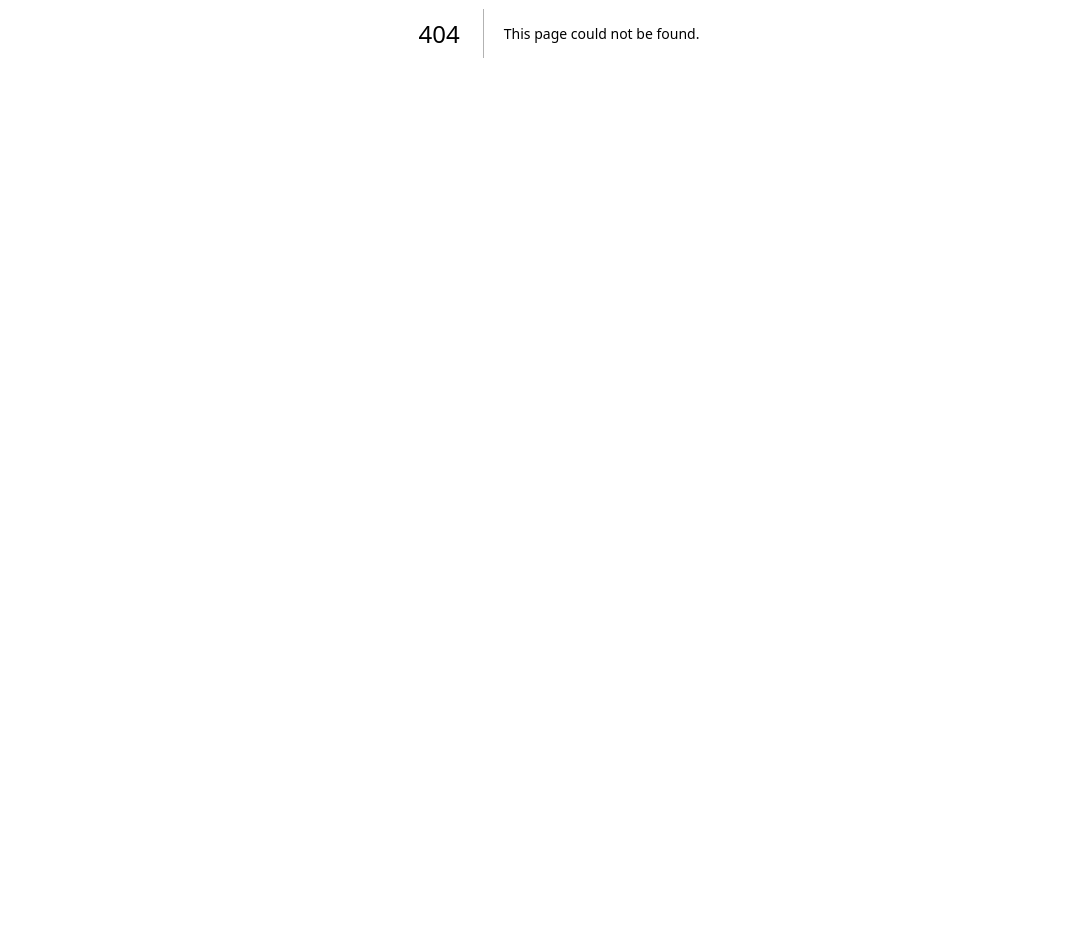
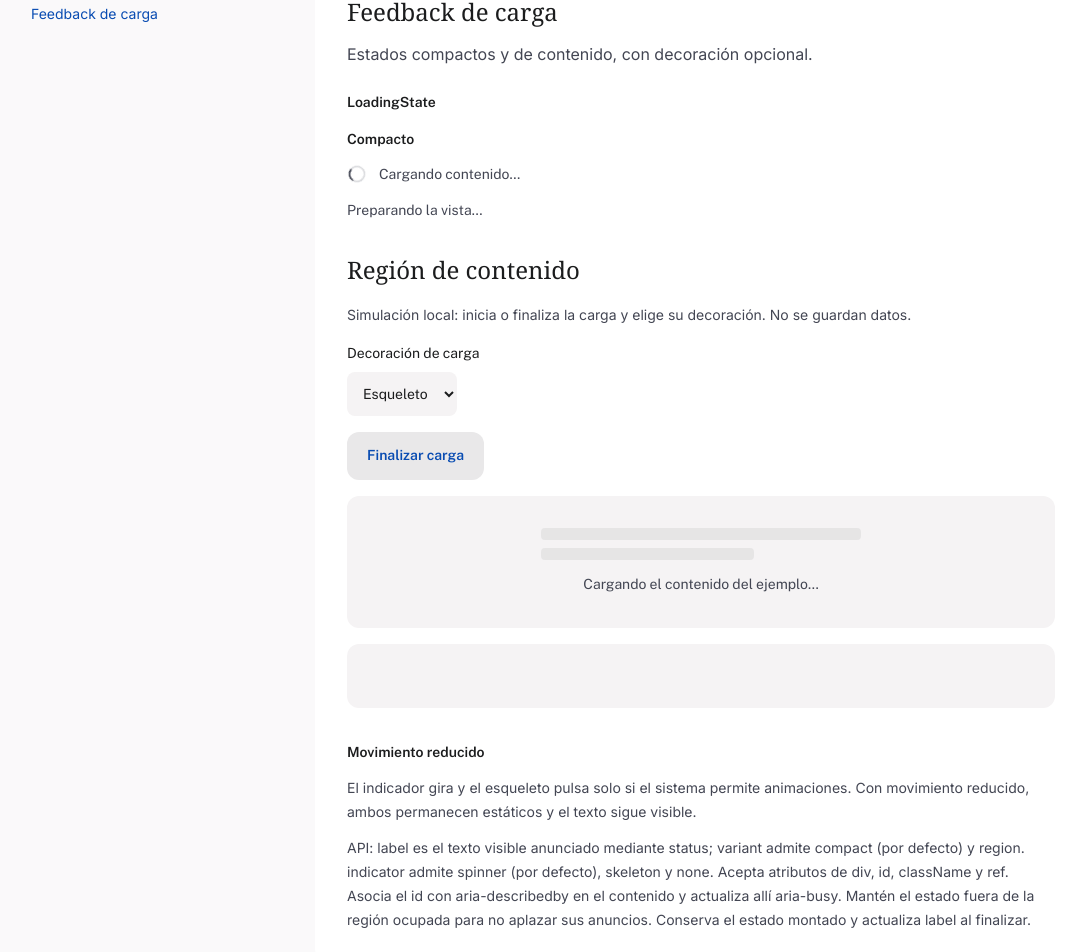
Before and after one commit to manromero/my-clinics, a Next.js app: page /components/loading-state in a window 1280 px wide. Before the commit this address had no page. Shown: the part 367-1319 px from the top of the page, without its empty margins (81-1146 px from the left). Before the commit the page ends 800 px from the top, so only its background shows below. Built offline with nearby package versions, Linux system fonts and the light colour scheme.

Commit message:
feat: add accessible loading state and catalogue examples

```diff
--- /dev/null
+++ b/src/app/components/loading-state/loading-state-specimen.tsx
@@ -0,0 +1,85 @@
+"use client";
+
+import { useState } from "react";
+import { Button } from "@/lib/components/button/button";
+import { LoadingState } from "@/lib/components/loading-state/loading-state";
+
+export function LoadingStateSpecimen() {
+  const [busy, setBusy] = useState(true);
+  const [indicator, setIndicator] = useState<"spinner" | "skeleton" | "none">(
+    "skeleton",
+  );
+  return (
+    <div className="space-y-8">
+      <div className="space-y-3">
+        <h4 className="font-label text-label font-semibold">Compacto</h4>
+        <LoadingState label="Cargando contenido…" />
+        <LoadingState label="Preparando la vista…" indicator="none" />
+      </div>
+      <div className="space-y-4">
+        <h4 className="font-headline text-title">Región de contenido</h4>
+        <p className="text-sm leading-6 text-on-surface-variant">
+          Simulación local: inicia o finaliza la carga y elige su decoración. No
+          se guardan datos.
+        </p>
+        <label className="flex flex-col gap-2 font-label text-label">
+          Decoración de carga
+          <select
+            className="min-h-11 w-full rounded-md bg-surface-container-low px-3 sm:w-auto sm:self-start"
+            value={indicator}
+            onChange={(event) =>
+              setIndicator(event.target.value as typeof indicator)
+            }
+          >
+            <option value="spinner">Indicador</option>
+            <option value="skeleton">Esqueleto</option>
+            <option value="none">Solo texto</option>
+          </select>
+        </label>
+        <Button variant="secondary" onClick={() => setBusy(!busy)}>
+          {busy ? "Finalizar carga" : "Iniciar carga"}
+        </Button>
+        <LoadingState
+          id="content-loading"
+          variant="region"
+          label={
+            busy ? "Cargando el contenido del ejemplo…" : "Contenido disponible"
+          }
+          indicator={busy ? indicator : "none"}
+        />
+        <section
+          aria-label="Contenido de ejemplo"
+          aria-busy={busy}
+          aria-describedby="content-loading"
+          className="min-h-16 rounded-lg bg-surface-container-low p-4"
+        >
+          {!busy && (
+            <p className="text-sm leading-6">
+              La carga ha terminado. El contenido del ejemplo ya está
+              disponible.
+            </p>
+          )}
+        </section>
+      </div>
+      <div className="space-y-3 text-sm leading-6 text-on-surface-variant">
+        <h4 className="font-label font-semibold text-on-surface">
+          Movimiento reducido
+        </h4>
+        <p>
+          El indicador gira y el esqueleto pulsa solo si el sistema permite
+          animaciones. Con movimiento reducido, ambos permanecen estáticos y el
+          texto sigue visible.
+        </p>
+        <p>
+          API: label es el texto visible anunciado mediante status; variant
+          admite compact (por defecto) y region. indicator admite spinner (por
+          defecto), skeleton y none. Acepta atributos de div, id, className y
+          ref. Asocia el id con aria-describedby en el contenido y actualiza
+          allí aria-busy. Mantén el estado fuera de la región ocupada para no
+          aplazar sus anuncios. Conserva el estado montado y actualiza label al
+          finalizar.
+        </p>
+      </div>
+    </div>
+  );
+}
--- /dev/null
+++ b/src/app/components/loading-state/page.tsx
@@ -0,0 +1,32 @@
+import type { Metadata } from "next";
+import { Catalogue } from "../catalogue";
+import { LoadingStateSpecimen } from "./loading-state-specimen";
+
+export const metadata: Metadata = {
+  title: "LoadingState · Carga | MyClinics",
+  description: "Carga accesible, regiones ocupadas y movimiento reducido.",
+};
+
+export default function Page() {
+  return (
+    <Catalogue
+      title="LoadingState · Carga"
+      description="Una espera clara, con texto visible y sin porcentajes de progreso inventados."
+      sections={[
+        {
+          id: "carga",
+          title: "Feedback de carga",
+          description:
+            "Estados compactos y de contenido, con decoración opcional.",
+          examples: [
+            {
+              id: "loading-state",
+              title: "LoadingState",
+              content: <LoadingStateSpecimen />,
+            },
+          ],
+        },
+      ]}
+    />
+  );
+}
--- a/src/app/components/page.tsx
+++ b/src/app/components/page.tsx
@@ -7,6 +7,11 @@ export const metadata: Metadata = {
 };
 
 const pages = [
+  {
+    href: "/components/loading-state",
+    title: "LoadingState · Carga",
+    description: "Texto anunciado, regiones ocupadas y movimiento reducido.",
+  },
   {
     href: "/components/alert",
     title: "Alert · Mensajes",
--- /dev/null
+++ b/src/lib/components/loading-state/loading-state.tsx
@@ -0,0 +1,66 @@
+import type { ComponentPropsWithRef } from "react";
+
+export type LoadingStateProps = Omit<
+  ComponentPropsWithRef<"div">,
+  "children" | "role" | "aria-live" | "aria-atomic" | "aria-busy"
+> & {
+  label: string;
+  variant?: "compact" | "region";
+  indicator?: "spinner" | "skeleton" | "none";
+};
+
+/** Keep outside the busy region; associate its id with that region's aria-describedby. */
+export function LoadingState({
+  label,
+  variant = "compact",
+  indicator = "spinner",
+  className = "",
+  ...props
+}: LoadingStateProps) {
+  return (
+    <div
+      {...props}
+      role="status"
+      aria-live="polite"
+      aria-atomic="true"
+      className={`flex min-w-0 gap-3 text-on-surface-variant ${variant === "region" ? "flex-col items-center rounded-lg bg-surface-container-low px-6 py-8 text-center" : "items-center"} ${className}`}
+    >
+      {indicator === "spinner" && (
+        <svg
+          aria-hidden="true"
+          focusable="false"
+          viewBox="0 0 24 24"
+          fill="none"
+          className="size-5 shrink-0 motion-safe:animate-spin motion-reduce:animate-none"
+        >
+          <circle
+            cx="12"
+            cy="12"
+            r="9"
+            stroke="currentColor"
+            strokeWidth="2"
+            opacity="0.2"
+          />
+          <path
+            d="M12 3a9 9 0 0 1 9 9"
+            stroke="currentColor"
+            strokeWidth="2"
+            strokeLinecap="round"
+          />
+        </svg>
+      )}
+      {indicator === "skeleton" && (
+        <div
+          aria-hidden="true"
+          className="flex w-full max-w-xs flex-col gap-2 motion-safe:animate-pulse motion-reduce:animate-none"
+        >
+          <span className="h-3 w-full rounded-sm bg-surface-container-highest" />
+          <span className="h-3 w-2/3 rounded-sm bg-surface-container-highest" />
+        </div>
+      )}
+      <p className="min-w-0 font-label text-label leading-6 wrap-anywhere">
+        {label}
+      </p>
+    </div>
+  );
+}
```
Also changed, not shown: 3 other files (tests, documents, lock files or other folders).
